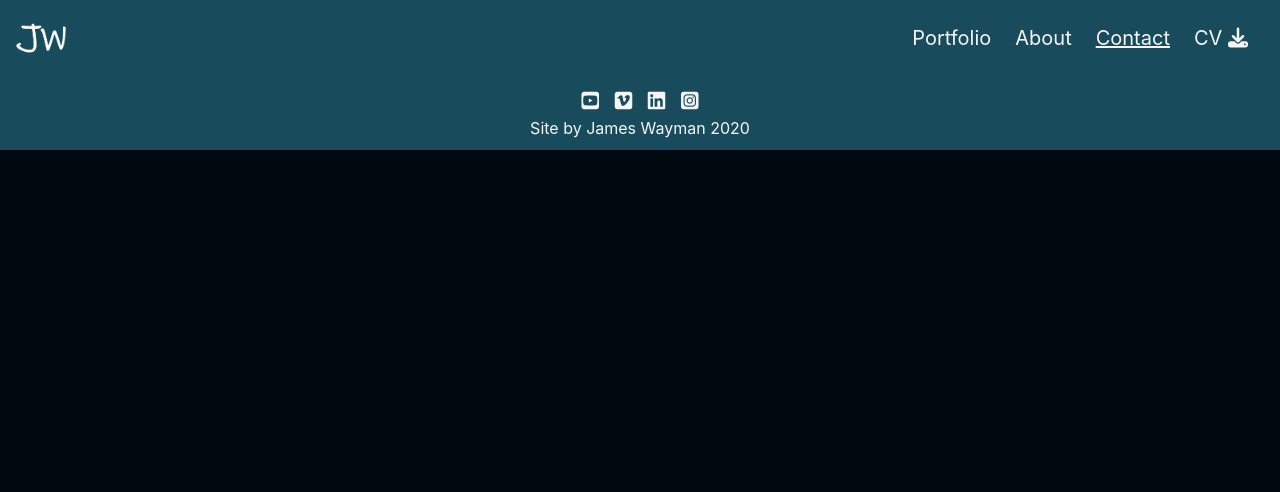
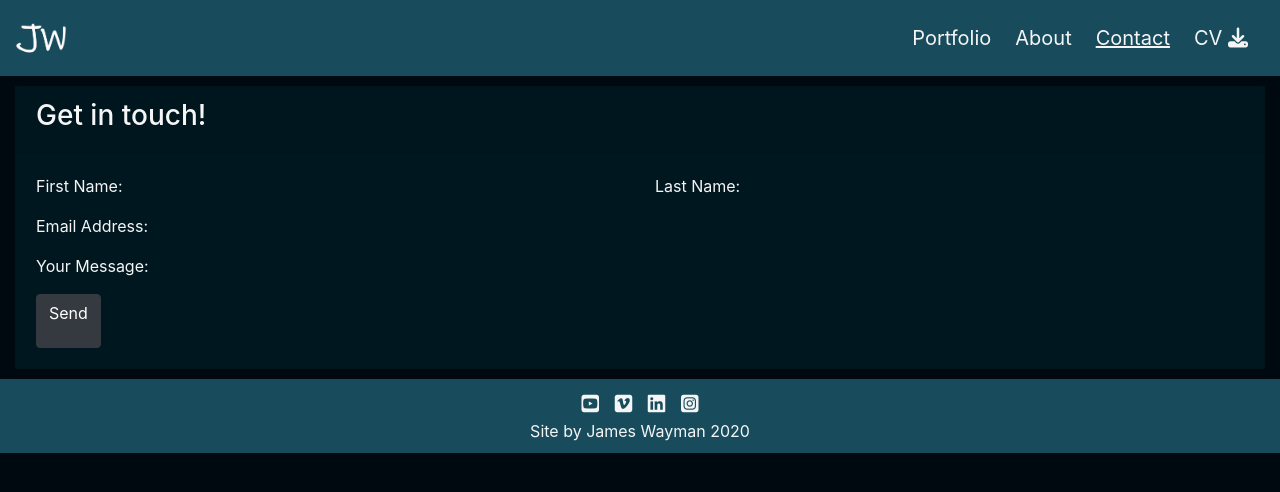
Before and after one commit to Waymantis/user-centric-milestone, a plain HTML site: page contact.html in a window 1280 px wide. Drawn offline with nearby package versions, Linux system fonts and the light colour scheme.

Commit message:
Started work on 'Contact' page. Added a bootstrap card, and have built the structure of the form within a bootstrap grid. Placeholder content added to the form.

```diff
--- a/contact.html
+++ b/contact.html
@@ -16,7 +16,6 @@
     <link rel="stylesheet" href="/assets/css/style.css" />
     <title>James Wayman Video</title>
   </head>
-
   <body>
     <nav class="navbar navbar-dark navbar-expand-sm">
       <a href="index.html" class="navbar-brand"
@@ -52,7 +51,42 @@
         </ul>
       </div>
     </nav>
-
+<section id="contact-me">
+<div class="container-fluid">
+<div class="card">
+<div class="card-header">
+<h3>Get in touch!</h3>
+</div>
+<div class="card-body">
+<form>
+<div class="row">
+<div class="col-md-6 col-sm-12" id="fnamediv">
+<p>First Name:</p>
+</div>
+<div class="col-md-6 col-sm-12" id="lnamediv">
+<p>Last Name:</p>
+</div>
+</div>
+<div class="row">
+<div class="col-md-6 col-sm-12" id="emaildiv">
+<p>Email Address:</p>
+</div>
+</div>
+<div class="row">
+<div class="col-md-12 col-sm-12" id="messagediv">
+<p>Your Message:</p>
+</div>
+</div>
+<div class="row">
+<div class="col-md-12 col-sm-12" id="submitdiv">
+<button class="btn btn-dark"><p>Send</p></button>
+</div>
+</div>
+</form>
+</div>
+</div>
+</div>
+</section>
     <footer>
       <ul id="social-links" class="mr-auto">
         <li>
```
